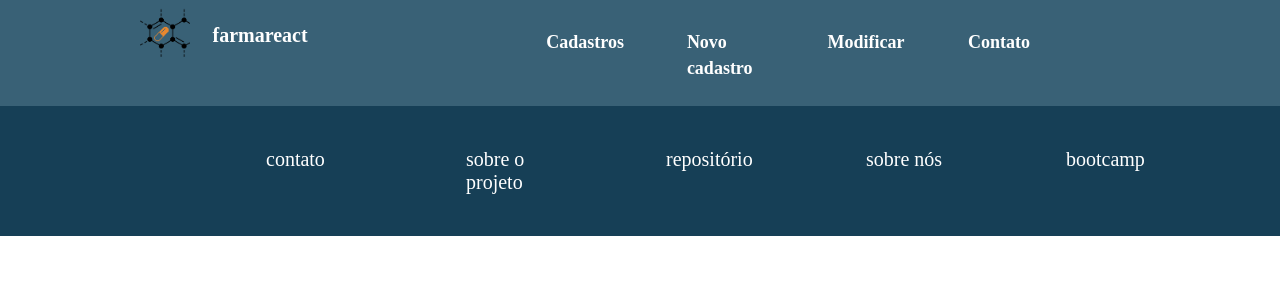
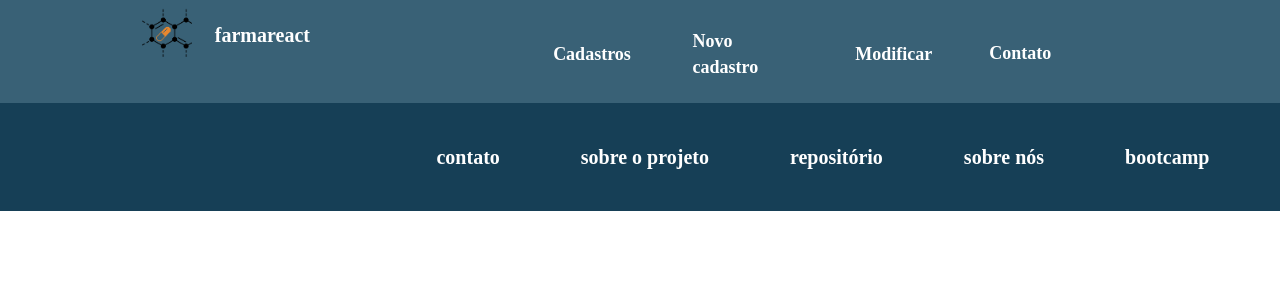
Before and after one commit to JoaoLucasAl/Farmacia-React, a React (Vite) app: page / in a window 1280 px wide. Shown: the top 300 px of the page. Built offline with nearby package versions, Linux system fonts and the light colour scheme.

Commit message:
:lipstick: Cosmetic: Header/Footer hover add

```diff
--- a/src/components/Homepage/Footer/Footer.jsx
+++ b/src/components/Homepage/Footer/Footer.jsx
@@ -5,11 +5,11 @@ const Footer = () => {
     return (
     <footer className={style.footer}>
         <ul className={style.ul}>
-            <li>contato</li>
-            <li>sobre o projeto</li>
-            <li>repositório</li>
-            <li>sobre nós</li>
-            <li>bootcamp</li>
+            <li className={style.li}>contato</li>
+            <li className={style.li}>sobre o projeto</li>
+            <li className={style.li}>repositório</li>
+            <li className={style.li}>sobre nós</li>
+            <li className={style.li}>bootcamp</li>
         </ul>
     </footer>
     )
--- a/src/components/Homepage/Footer/Footer.module.css
+++ b/src/components/Homepage/Footer/Footer.module.css
@@ -4,28 +4,38 @@
 }
 
 .footer {
-    width: 100%;
     background-color: #163F56;
-    height: 130px;
-    display: flex;
+    /* height: 130px; */
+    display: grid;
     align-items: center;
+    padding: 30px;
 }
 
 .ul {
-    width: 60%;
+
+    padding-left: 30%;
     color: white;
     display: grid;
-    grid-template-columns: repeat(5, 200px);
-    margin: 0 auto;
+    grid-template-columns: repeat(5, auto);
+
 }
 
-li {
-    width: 8vw;
-    padding: 10px;
+.li {
+    display: grid;
+    justify-content: center;
+    align-items: center;
+    padding: 8px;
     font-family: 'Khula';
     font-style: normal;
-    font-weight: 500;
+    font-weight: 700;
     font-size: 20px;
+    line-height: 32px;
+}
+
+.li:hover{
+    background-color: #1f5675;
+    border: 1px solid #FFF;
+    border-radius: 10px;
 }
 
 @media screen and (max-width: 760px){
@@ -45,7 +55,7 @@ li {
 
    .footer {
     height: 400px;
-    display: flex;
+    display: grid;
     justify-content: center;
    }
 }
--- a/src/components/Homepage/Header/HeaderStyle.css
+++ b/src/components/Homepage/Header/HeaderStyle.css
@@ -39,6 +39,10 @@
 }
 
 .lista-item{
+    display: grid;
+    justify-content: center;
+    align-items: center;
+    padding: 8px;
     margin-top: 3%;
     margin-left: 15%;
     margin-right: 15%;
@@ -47,6 +51,12 @@
     font-weight: bold;
     font-size: 18px;
     line-height: 26px;
+}
+
+.lista-item:hover {
+   background-color: #315264;
+   border: 1px solid #FFF;
+   border-radius: 10px;
 }
 
 
```
Also changed, not shown: vite.config.js.timestamp-1663595814943.mjs (added, +10 -0 lines).
